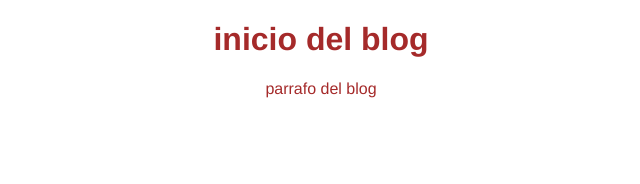
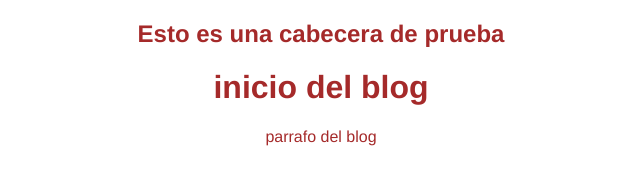
Before and after one commit to afmarquinac/Black, a plain HTML site: page index.html in a window 1280 px wide. Shown: the whole page, without its empty margins (319-959 px from the left). Drawn offline with Linux system fonts and the light colour scheme.

Commit message:
primera cabecera

```diff
--- a/index.html
+++ b/index.html
@@ -7,6 +7,9 @@
     <title>Documento de practica</title>
 </head>
 <body>
+    <div>
+        <h2> Esto es una cabecera de prueba</h2>
+    </div>
     <h1>inicio del blog</h1>
     <p>parrafo del blog</p>
 </body>
```
